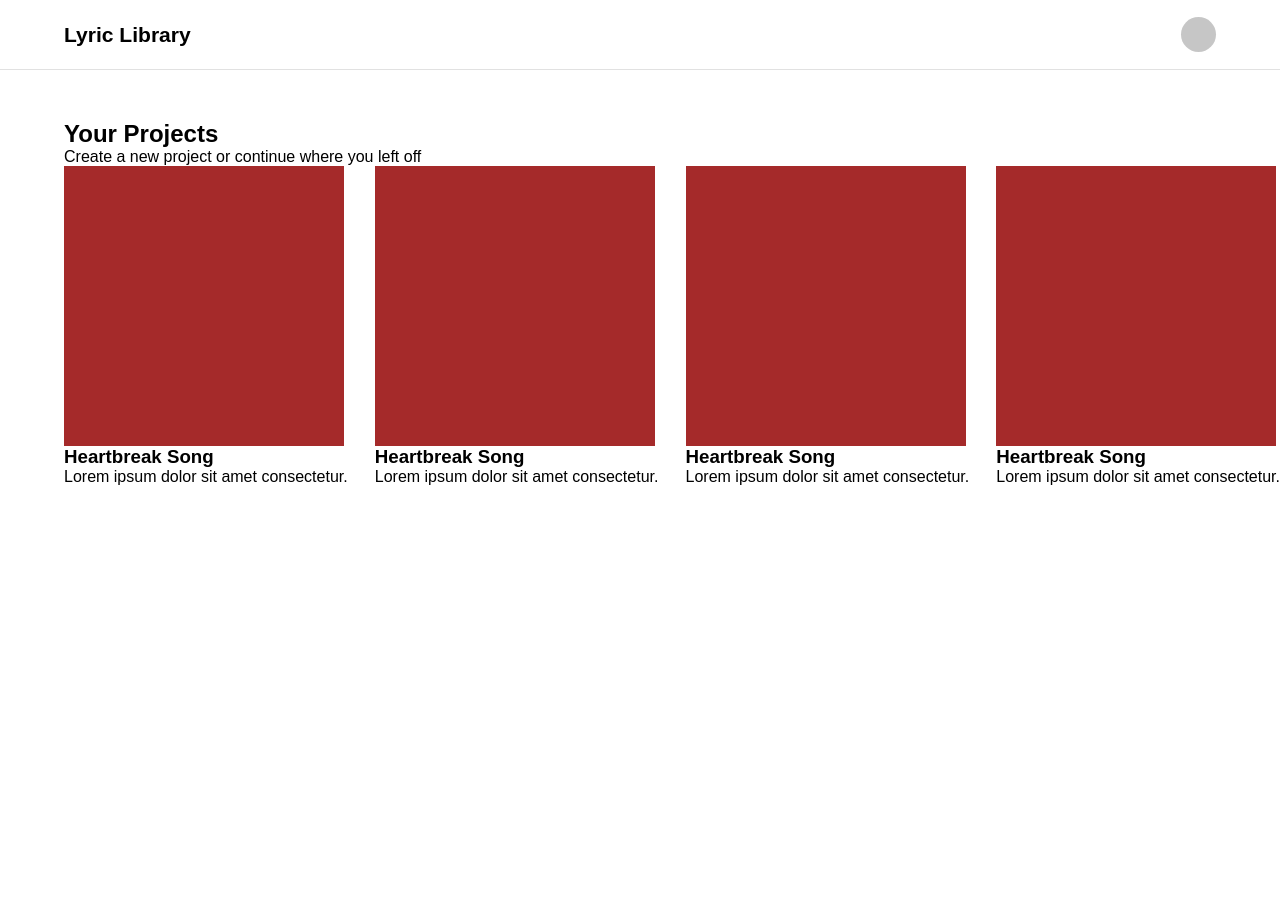
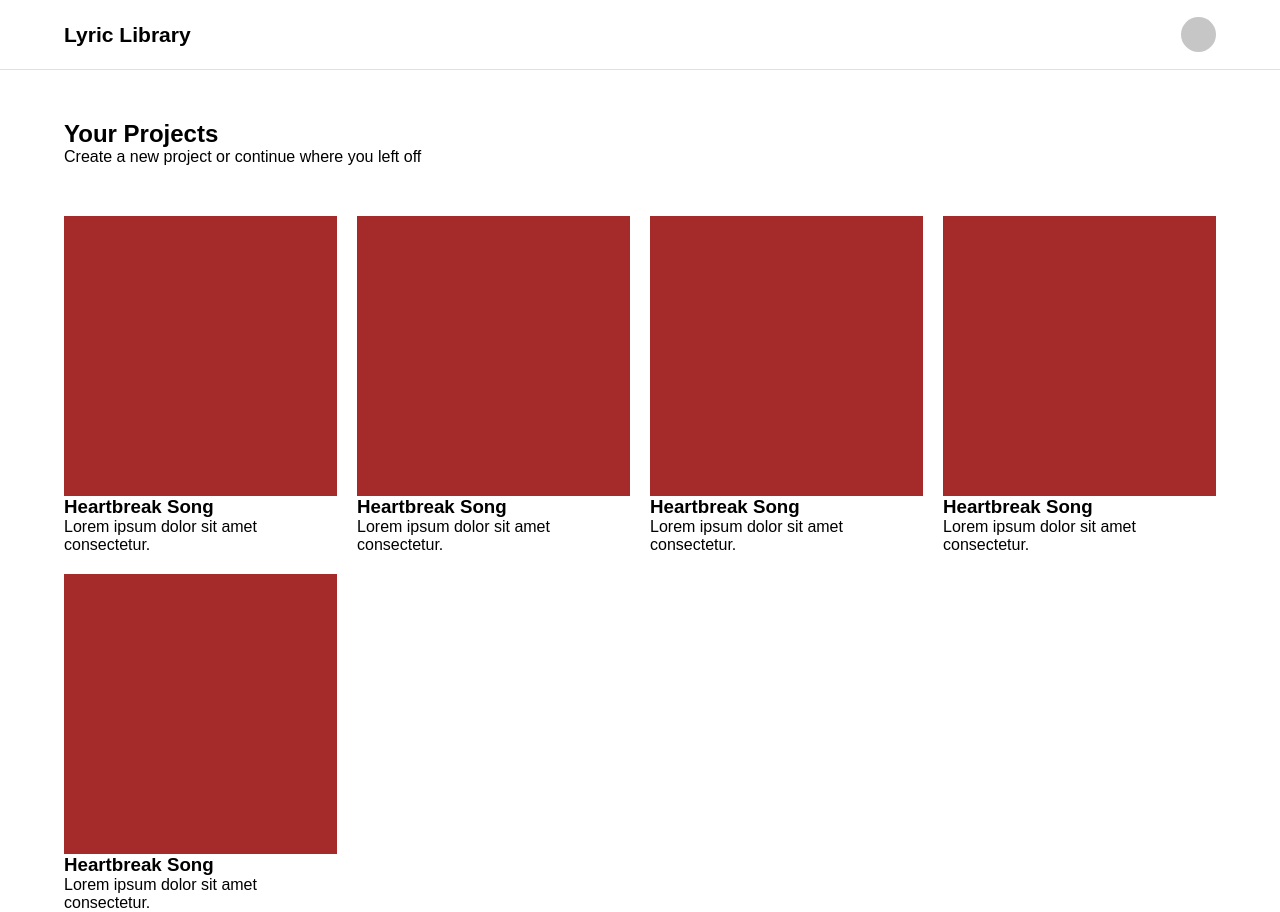
Before and after one commit to emmanuelojiji/write-it-down, a React (Create React App) app: page / in a window 1280 px wide. Before the commit the page ends 800 px from the top, so only its background shows below. Built offline with nearby package versions, Linux system fonts and the light colour scheme.

Commit message:
Project cards created
Grid container added to projects screen

```diff
--- a/src/Components/ProjectCard.scss
+++ b/src/Components/ProjectCard.scss
@@ -1,10 +1,6 @@
 .gradient-box{
-    width: 280px;
+    max-width: 280px;
+    width: 100%;
     height: 280px;
     background: brown;
 }
-
-.project-card-container{
-    display: flex;
-    justify-content: space-between;
-}
--- a/src/Pages/Projects.js
+++ b/src/Pages/Projects.js
@@ -5,10 +5,11 @@ export const Projects = () => {
   return (
     <div className="projects">
       <main className="projects-main">
-        <h2>Your Projects</h2>
-        <p>Create a new project or continue where you left off</p>
+        <h2 className="projects-main-heading">Your Projects</h2>
+        <p className="projects-main-desc">Create a new project or continue where you left off</p>
 
         <div className="project-card-container">
+          <ProjectCard />
           <ProjectCard />
           <ProjectCard />
           <ProjectCard />
--- a/src/Pages/Projects.scss
+++ b/src/Pages/Projects.scss
@@ -1,4 +1,15 @@
-.projects-main{
-    padding-left: 5%;
-    padding-top: 50px;
+.projects-main {
+  padding-left: 5%;
+  padding-right: 5%;
+  padding-top: 50px;
 }
+
+.projects-main-desc {
+  margin-bottom: 50px;
+}
+
+.project-card-container {
+  display: grid;
+  grid-template-columns: repeat(4, 1fr);
+  gap: 20px;
+}
```
